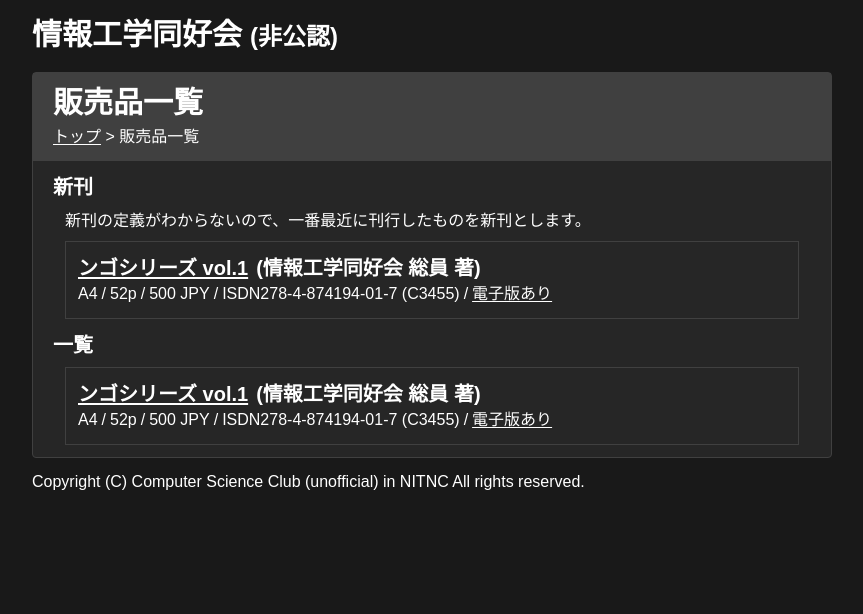
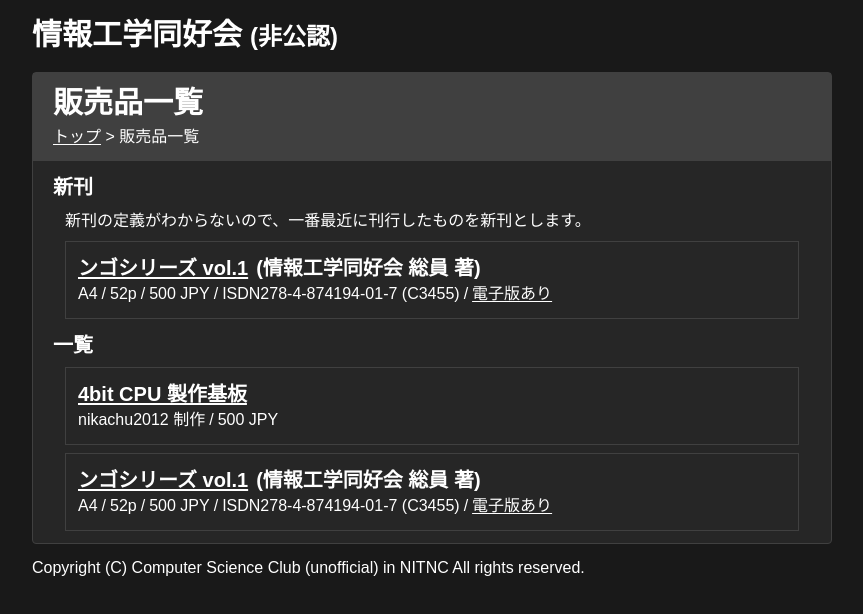
Before and after one commit to csc-a452p/website, a Next.js app: page /goods in a window 1280 px wide. Shown: the top 614 px of the page, without its empty margins (208-1071 px from the left). Built offline with nearby package versions, Linux system fonts and the light colour scheme.

Commit message:
[add] 物品が一覧に表示されるように変更

```diff
--- a/app/components/GoodsItem.tsx
+++ b/app/components/GoodsItem.tsx
@@ -1,7 +1,7 @@
 import Link from "next/link";
 import DLink from "./DLink";
 
-type Props = {
+type BookProps = {
     title: string,
     author: string,
     detailUrl: string,
@@ -20,7 +20,7 @@ function Sep() {
     return <span className="mx-1 select-none">/</span>
 }
 
-export function GoodsBookItem({ title, author, detailUrl, size, page, cost, costUnit, isdnStr, isdnURL, Ccode, hasEBook, eBookURL }: Props) {
+export function GoodsBookItem({ title, author, detailUrl, size, page, cost, costUnit, isdnStr, isdnURL, Ccode, hasEBook, eBookURL }: BookProps) {
     return <div className="border border-neutral-700 text-wrap ">
         <div className="p-3">
             <div className="font-bold text-xl ">
@@ -43,3 +43,29 @@ export function GoodsBookItem({ title, author, detailUrl, size, page, cost, cost
         </div>
     </div>;
 }
+
+type ItemProps = {
+    title: string,
+    author: string,
+    detailUrl: string,
+    price: number,
+    priceUnit: string,
+    onlineSaleUrl?: string
+}
+
+export function GoodsItemItem({ title, author, detailUrl, price, priceUnit, onlineSaleUrl }: ItemProps) {
+    return <div className="border border-neutral-700 text-wrap ">
+        <div className="p-3">
+            <div className="font-bold text-xl ">
+                <DLink href={detailUrl}>{title}</DLink>
+            </div>
+            <div>
+                <span>{author} 制作</span><Sep />
+                <span>{price} {priceUnit}</span>
+                {onlineSaleUrl !== undefined ? <>
+                    <Sep /><DLink href={onlineSaleUrl || "eBookURL must be filled."} target="_blank">ネット販売あり</DLink>
+                </> : <></>}
+            </div>
+        </div>
+    </div>;
+}
--- a/app/goods/page.tsx
+++ b/app/goods/page.tsx
@@ -1,5 +1,5 @@
 import { Metadata } from "next";
-import { GoodsBookItem } from "../components/GoodsItem";
+import { GoodsBookItem, GoodsItemItem } from "../components/GoodsItem";
 import DLink from "../components/DLink";
 import { join, parse } from "path";
 import { readFileSync } from "fs";
@@ -11,9 +11,9 @@ export const metadata: Metadata = {
 }
 
 function generateElement(arr: { id: string, goods: goods }[]) {
-    return arr.map(({ id, goods }) =>
-        goods.type == "book"
-            ? <GoodsBookItem
+    return arr.map(({ id, goods }) => {
+        if (goods.type == "book") {
+            return <GoodsBookItem
                 key={id}
                 title={goods.title}
                 author={goods.author.show}
@@ -27,8 +27,21 @@ function generateElement(arr: { id: string, goods: goods }[]) {
                 Ccode={goods.code.cCode}
                 hasEBook={goods.onlineSaleUrl !== undefined}
                 eBookURL={goods.onlineSaleUrl} />
-            : <></>
-    )
+        }
+        else if (goods.type == "item") {
+            return <GoodsItemItem
+                key={id}
+                title={goods.title}
+                author={goods.author.show}
+                detailUrl={`/goods/${id}`}
+                price={goods.price}
+                priceUnit={goods.priceUnit}
+                onlineSaleUrl={goods.onlineSaleUrl} />
+        }
+        else{
+            throw new Error("generateElementに未定義のタイプが渡されました")
+        }
+    })
 }
 
 export default function Home() {
```
